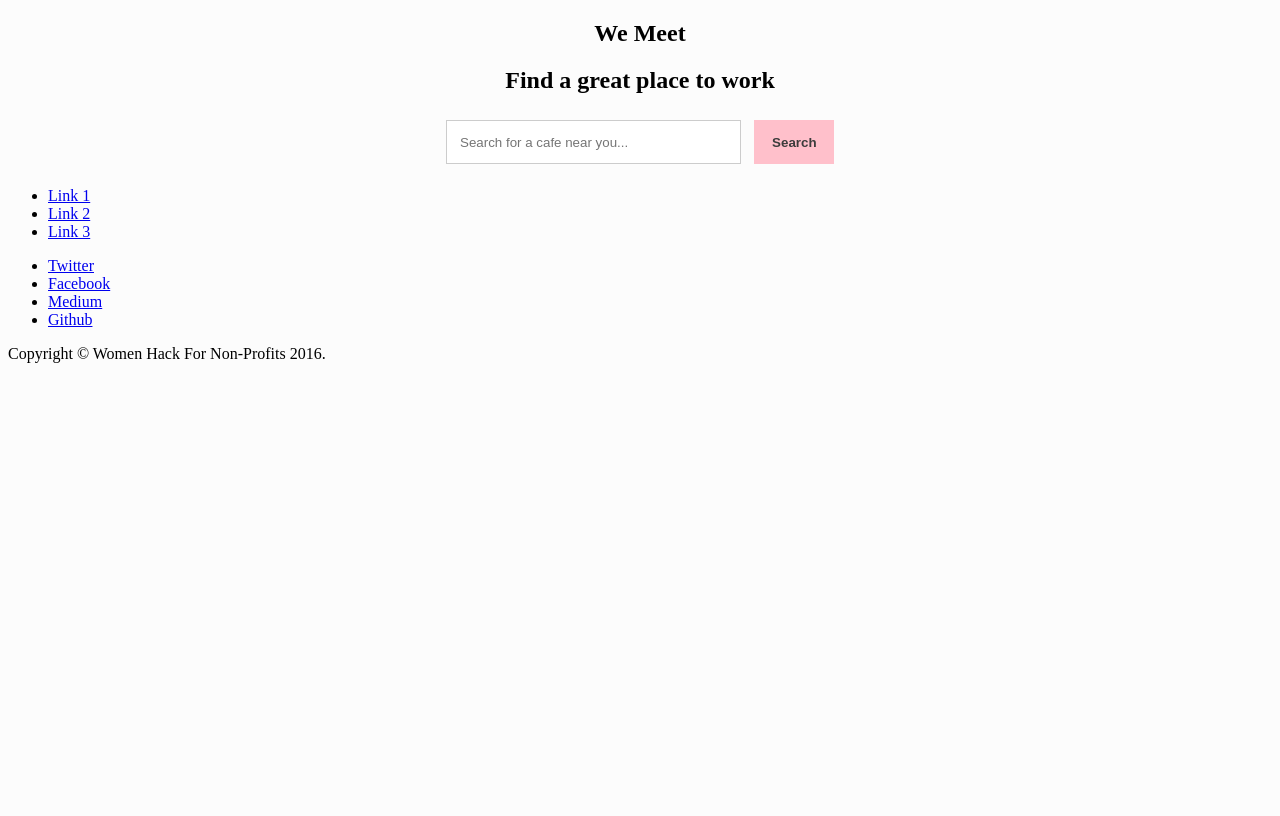
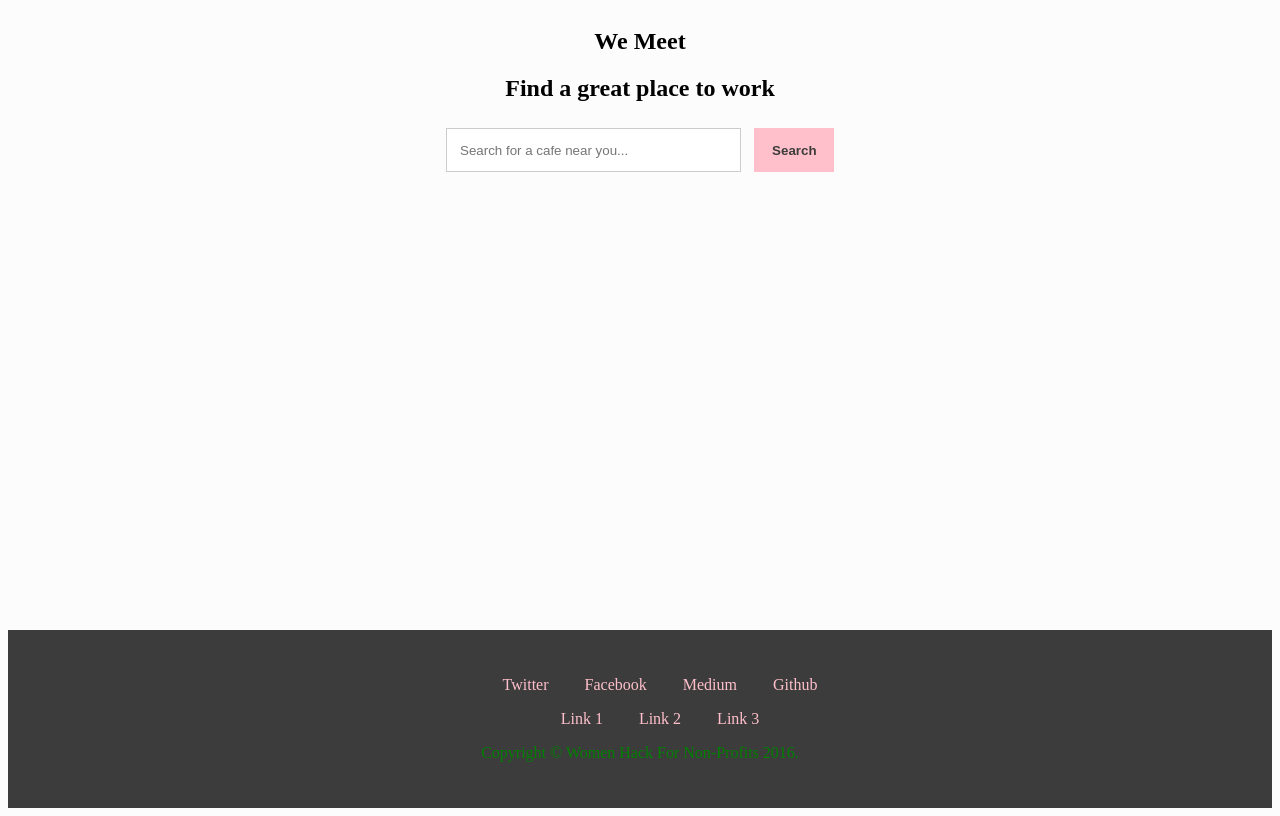
Before and after one commit to womenhackfornonprofits/we-meet-django, a Django app: page / in a window 1280 px wide. Before the commit the page ends 363 px from the top, so only its background shows below. Run offline with Django 3.2, Linux system fonts and the light colour scheme.

Commit message:
Feature/footer html (#48)
* Add html code to the footer

* Add html and css changes to footer

* Remove folder we-meet-django/tree/feature/footer-html/frontend/%09..

* Amended css to centre the items, added :visited and :hover selectors to links

* Make footer sticky

* fix spacing & css

```diff
--- a/frontend/sass/partials/_footer.scss
+++ b/frontend/sass/partials/_footer.scss
@@ -1,12 +1,24 @@
 .footer {
     background-color: #3c3c3c;
-	&_list{
-	    list-style: none;
-	}
-	&_item{
-	    list-style: none;
-	}
-	&_link{
-	    color: pink;
-	}
+    padding: 30px 0;
+    &_list {
+        text-align: center;
+    }
+    &_item {
+        list-style: none;
+        display: inline;
+        padding: 1em;
+    }
+    &_link,
+    &_link:visited {
+        text-decoration: none;
+        color: pink;
+        &:hover {
+            color: blue;
+        }
+    }
+    &_copyright {
+        text-align: center;
+        color: green;
+    }
 }
--- a/frontend/sass/styles.scss
+++ b/frontend/sass/styles.scss
@@ -12,9 +12,19 @@ html {
 	background: #fcfcfc;
 }
 
+body{
+	display: flex;
+	flex-direction: column;
+	min-height: 100vh;
+}
+
 .container {
 	margin: 0 auto;
 	max-width: 50em;
+}
+
+.content_wrapper{
+	flex: 1;
 }
 
 
--- a/london_cafes/london_cafes/templates/base.html
+++ b/london_cafes/london_cafes/templates/base.html
@@ -17,11 +17,9 @@
         <link href="{% static "styles/styles.css" %}" rel="stylesheet">
     </head>
     <body>
-      <div>
 
           {% block layout %} {% endblock %}
 
-      </div>
 
       <script>
          (function(i,s,o,g,r,a,m){i['GoogleAnalyticsObject']=r;i[r]=i[r]||function(){
--- a/london_cafes/london_cafes/templates/layout.html
+++ b/london_cafes/london_cafes/templates/layout.html
@@ -1,26 +1,46 @@
 {% extends 'base.html' %}
+{% load static %}
 
 {% block layout %}
-
+    <div class="content_wrapper">
         <header>
         </header>
 
     {% block main %}
     {% endblock %}
+    </div>
 
     <footer class="footer">
+        <div class="container">
             <ul class="footer_list">
-        <li class="footer_item"><a class="footer_link" href="#">Link 1</a></li>
-        <li class="footer_item"><a class="footer_link" href="#">Link 2</a></li>
-        <li class="footer_item"><a class="footer_link" href="#">Link 3</a></li>
+                <li class="footer_item">
+                    <a class="footer_link" href="#">Twitter</a>
+                </li>
+                <li class="footer_item">
+                    <a class="footer_link" href="#">Facebook</a>
+                </li>
+                <li class="footer_item">
+                    <a class="footer_link" href="#">Medium</a>
+                </li>
+                <li class="footer_item">
+                    <a class="footer_link" href="#">Github</a>
+                </li>
             </ul>
             <ul class="footer_list">
-        <li class="footer_item"><a class="footer__link" href="#">Twitter</a></li>
-        <li class="footer_item"><a class="footer__link" href="#">Facebook</a></li>
-        <li class="footer_item"><a class="footer__link" href="#">Medium</a></li>
-        <li class="footer_item"><a class="footer__link" href="#">Github</a></li>
+                <li class="footer_item">
+                    <a class="footer_link" href="#">Link 1</a>
+                </li>
+                <li class="footer_item">
+                    <a class="footer_link" href="#">Link 2</a>
+                </li>
+                <li class="footer_item">
+                    <a class="footer_link" href="#">Link 3</a>
+                </li>
             </ul>
+            <div class="footer_copyright">
                 <p>Copyright &#xA9; Women Hack For Non-Profits 2016.</p>
+            </div>
+        </div>
     </footer>
 
 {% endblock %}
--- a/london_cafes/static/styles/styles.css
+++ b/london_cafes/static/styles/styles.css
@@ -1 +1 @@
-input[type=text],input[type=email],input[type=password],input[type=tel],input[type=url],input[type=number],select,textarea{width:100%;margin:.5em 0;padding:1em;border:1px solid #ccc;line-height:1em}.button{margin:.5em 0;padding:1em;background:pink;border:0;line-height:1em}.hidden{display:none}.visually-hidden{height:0;width:0;line-height:0;color:transparent;background:0 0}.cafe-locator{margin:0 auto;display:flex;flex-direction:row;justify-content:center}.cafe-locator__submit{display:inline-block;flex:0 0 6em;color:#3c3c3c;font-weight:700;margin-left:1em}.cafe-locator__search{display:inline-block;max-width:20em;flex:auto}html{background:#fcfcfc}.container{margin:0 auto;max-width:50em}h1,h2{text-align:center}
+.footer_copyright,.footer_list,h1,h2{text-align:center}input[type=text],input[type=email],input[type=password],input[type=tel],input[type=url],input[type=number],select,textarea{width:100%;margin:.5em 0;padding:1em;border:1px solid #ccc;line-height:1em}.button{margin:.5em 0;padding:1em;background:pink;border:0;line-height:1em}.hidden{display:none}.visually-hidden{height:0;width:0;line-height:0;color:transparent;background:0 0}.footer{background-color:#3c3c3c;padding:30px 0}.footer_item{list-style:none;display:inline;padding:1em}.footer_link,.footer_link:visited{text-decoration:none;color:pink}.footer_link:hover,.footer_link:visited:hover{color:#00f}.footer_copyright{color:green}.cafe-locator{margin:0 auto;display:flex;flex-direction:row;justify-content:center}.cafe-locator__submit{display:inline-block;flex:0 0 6em;color:#3c3c3c;font-weight:700;margin-left:1em}.cafe-locator__search{display:inline-block;max-width:20em;flex:auto}html{background:#fcfcfc}body{display:flex;flex-direction:column;min-height:100vh}.container{margin:0 auto;max-width:50em}.content_wrapper{flex:1}
```
Lines whose indentation alone changed are shown as unchanged.
